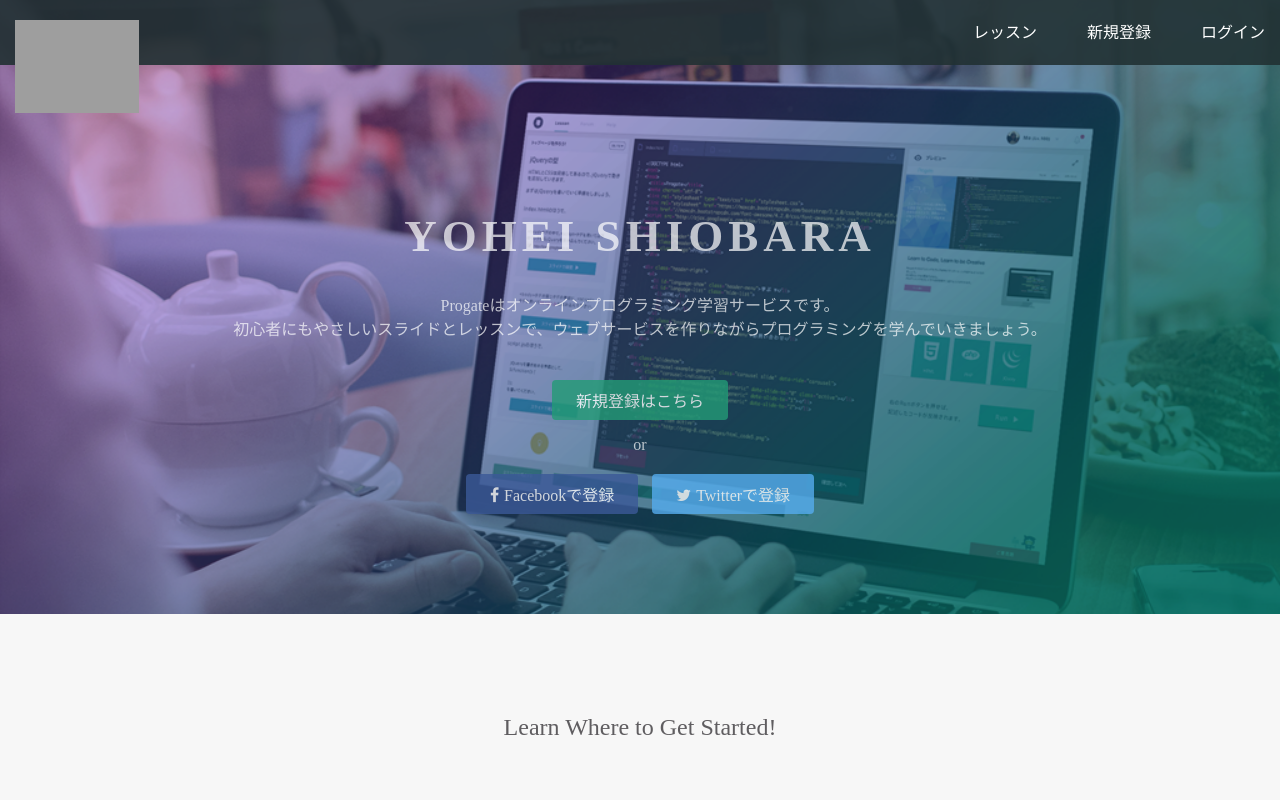
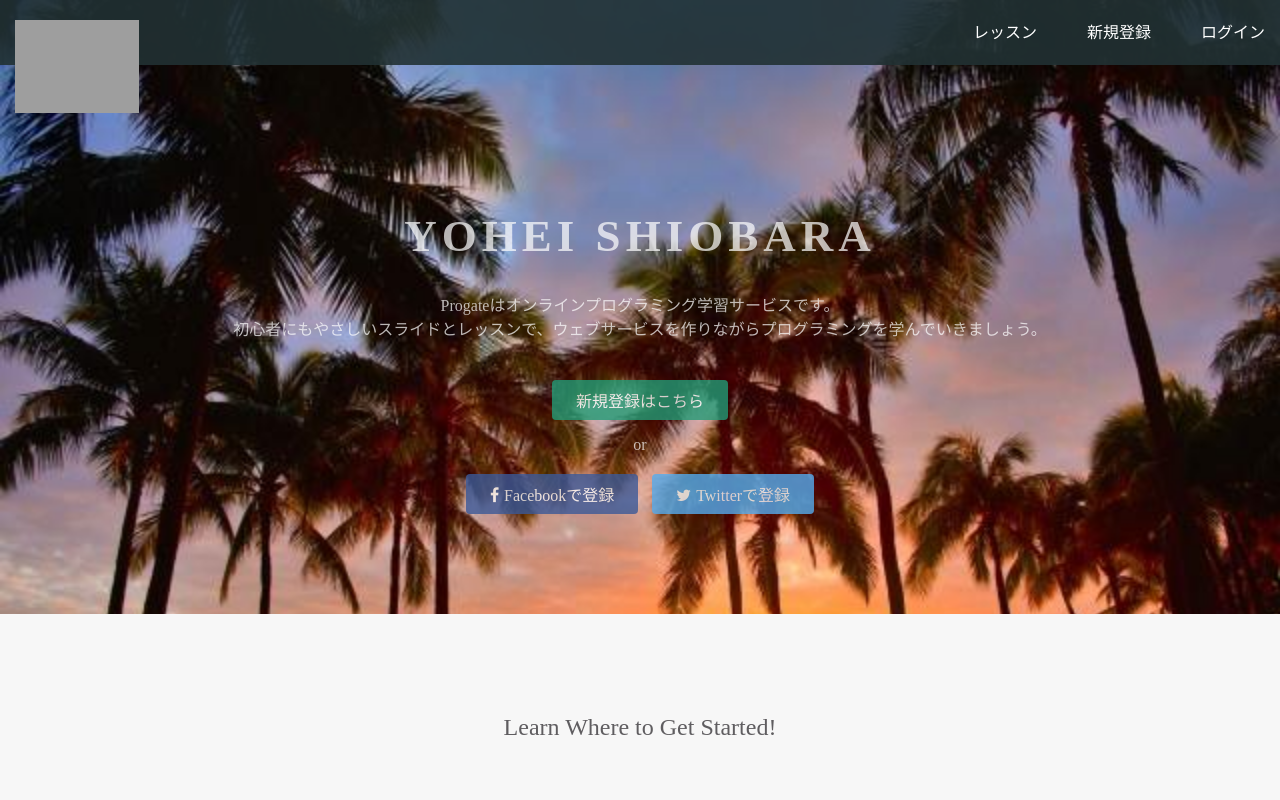
Before and after one commit to Yohei-S/.github.io, a plain HTML site: page index.html in a window 1280 px wide. Shown: the top 800 px of the page. Drawn offline with Linux system fonts and the light colour scheme; grey boxes are pictures that could not be loaded.

Commit message:
Update stylesheet.css

```diff
--- a/stylesheet.css
+++ b/stylesheet.css
@@ -19,7 +19,7 @@ a {
 
 .top-wrapper {
   padding: 180px 0 100px 0;
-  background-image: url(top.png);
+  background-image: url(hawaii.jpeg);
   background-size: cover;
   color: white;
   text-align: center;
```
